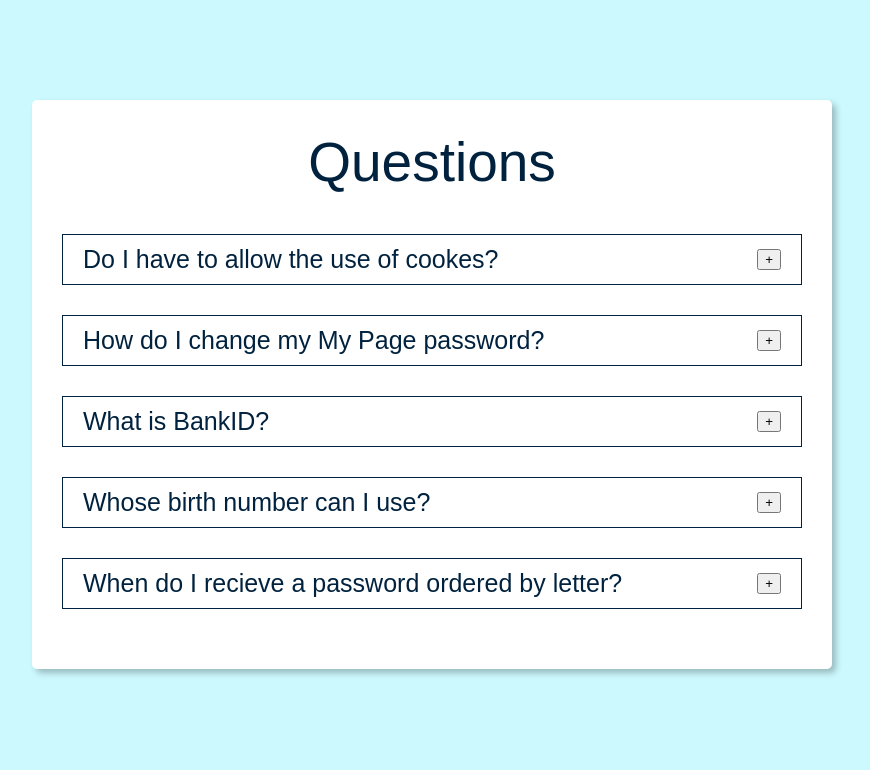
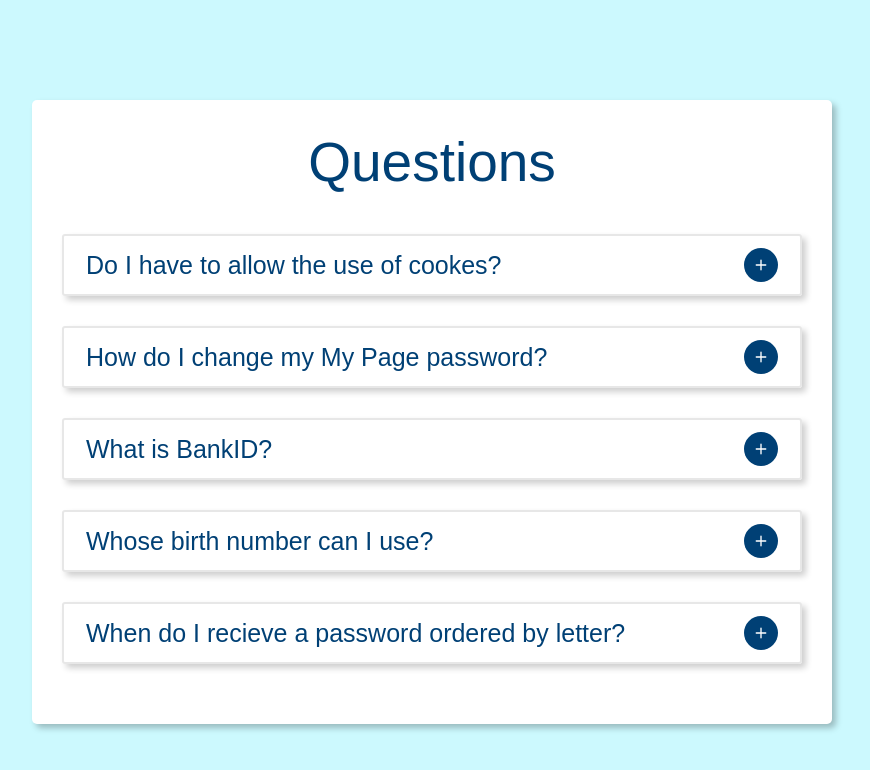
Before and after one commit to vvuckoviclazar/Questions-React, a React (Create React App) app: page / in a window 1280 px wide. Shown: the top 770 px of the page, without its empty margins (208-1078 px from the left). Built offline with nearby package versions, Linux system fonts and the light colour scheme.

Commit message:
Finished

```diff
--- a/src/App.js
+++ b/src/App.js
@@ -4,6 +4,11 @@ import "./index.css";
 
 function App() {
   const [questions] = useState(questionsData);
+  const [openInfo, setOpenInfo] = useState({});
+
+  const toggleInfo = (id) => {
+    setOpenInfo((prev) => ({ ...prev, [id]: !prev[id] }));
+  };
 
   return (
     <section className="list">
@@ -13,8 +18,36 @@ function App() {
           <li key={question.id}>
             <div className="question-div">
               <h4>{question.title}</h4>
-              <button className="info-btn">+</button>
+              <button
+                className="info-btn"
+                onClick={() => toggleInfo(question.id)}
+              >
+                {openInfo[question.id] ? (
+                  <svg
+                    xmlns="http://www.w3.org/2000/svg"
+                    viewBox="0 0 20 20"
+                    fill="currentColor"
+                    className="size-5"
+                  >
+                    <path
+                      fillRule="evenodd"
+                      d="M4 10a.75.75 0 0 1 .75-.75h10.5a.75.75 0 0 1 0 1.5H4.75A.75.75 0 0 1 4 10Z"
+                      clipRule="evenodd"
+                    />
+                  </svg>
+                ) : (
+                  <svg
+                    xmlns="http://www.w3.org/2000/svg"
+                    viewBox="0 0 20 20"
+                    fill="currentColor"
+                    className="size-5"
+                  >
+                    <path d="M10.75 4.75a.75.75 0 0 0-1.5 0v4.5h-4.5a.75.75 0 0 0 0 1.5h4.5v4.5a.75.75 0 0 0 1.5 0v-4.5h4.5a.75.75 0 0 0 0-1.5h-4.5v-4.5Z" />
+                  </svg>
+                )}
+              </button>
             </div>
+            {openInfo[question.id] && <p>{question.info}</p>}
           </li>
         ))}
       </ul>
--- a/src/index.css
+++ b/src/index.css
@@ -21,7 +21,7 @@ body {
   flex-direction: column;
   margin: 100rem auto;
   background-color: white;
-  color: rgb(0, 34, 62);
+  color: rgb(0, 64, 117);
   width: 800rem;
   padding: 30rem;
   border-radius: 5rem;
@@ -55,8 +55,32 @@ h4 {
 }
 
 li {
-  border: 1rem solid rgb(0, 34, 62);
+  border: 2rem solid rgb(231, 231, 231);
+  border-radius: 3rem;
   width: 100%;
   margin-bottom: 30rem;
-  padding: 10rem 20rem 10rem 20rem;
+  padding: 12rem 22rem 12rem 22rem;
+  box-shadow: 4rem 4rem 6rem rgb(207, 207, 207);
 }
+
+.info-btn {
+  background-color: rgb(0, 64, 117);
+  color: white;
+  border: none;
+  border-radius: 50%;
+  font-weight: 300;
+  padding: 8rem 8rem 5rem 8rem;
+  cursor: pointer;
+}
+
+.size-5 {
+  color: white;
+  width: 18rem;
+}
+
+p {
+  font-size: 15rem;
+  padding-top: 15rem;
+  padding-bottom: 10rem;
+  color: rgb(151, 151, 151);
+}
```
